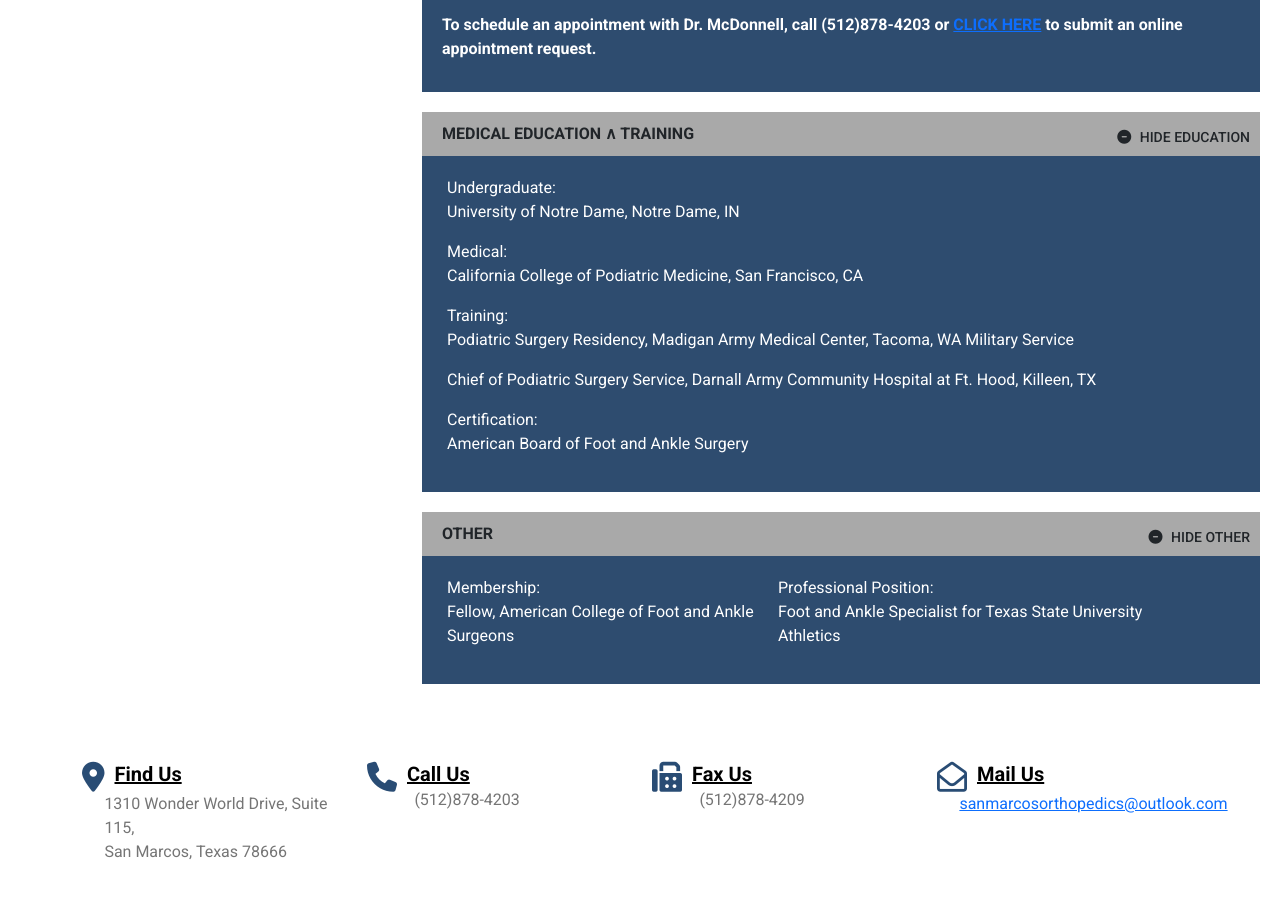
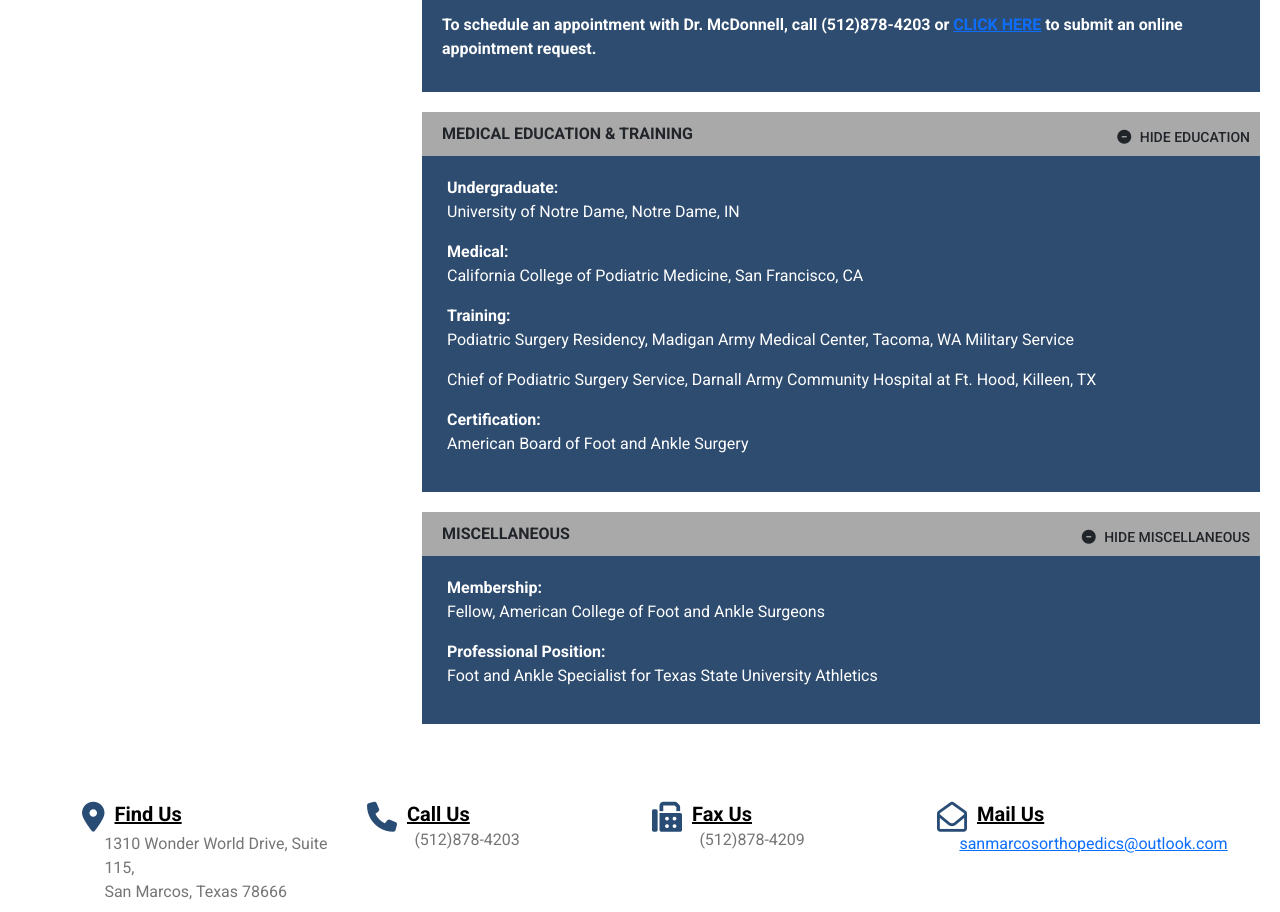
Before and after one commit to ceeya12/sanmarcos_orthopedics, a website: page dist/markmcdonnell.html in a window 1280 px wide. Shown: the part 1367-2279 px from the top of the page. Drawn offline with nearby package versions, Linux system fonts and the light colour scheme; a script that the page names is missing.

Commit message:
commit mcdonnells content

```diff
--- a/dist/markmcdonnell.html
+++ b/dist/markmcdonnell.html
@@ -468,7 +468,7 @@
 
                     <div style="display: none;" class="loc-title-s phys-info-block">
                         <div class="block-title">
-                            Medical Education &and; Training
+                            Medical Education &amp; Training
                             <div class="expand">
                                 <span class="fa fa-minus-circle"></span>
                                 <span class="fa fa-plus-circle" style="display: none"></span>
@@ -485,16 +485,17 @@
                                     <div class="loc">
 
                                         <p>
-                                            Undergraduate: <br>
+                                            <span style="font-weight: bold;">Undergraduate:</span>
+                                            <br>
                                             University of Notre Dame, Notre Dame, IN
                                         </p>
                                         <p>
-                                            Medical:
+                                            <span style="font-weight: bold;">Medical:</span>
                                             <br>
                                             California College of Podiatric Medicine, San Francisco, CA
                                         </p>
                                         <p>
-                                            Training:
+                                            <span style="font-weight: bold;">Training:</span>
                                             <br>Podiatric Surgery Residency, Madigan Army Medical Center, Tacoma, WA
                                             Military Service
                                         </p>
@@ -504,7 +505,7 @@
 
                                         </p>
                                         <p>
-                                            Certification:
+                                            <span style="font-weight: bold;">Certification:</span>
                                             <br>
                                             American Board of Foot and Ankle Surgery
                                         </p>
@@ -518,27 +519,29 @@
 
                     <div style="display: none;" class="loc-title-c phys-info-block">
                         <div class="block-title">
-                            Other
+                            Miscellaneous
+
                             <div class="expand">
                                 <span class="fa fa-minus-circle"></span>
                                 <span class="fa fa-plus-circle" style="display: none"></span>
                                 <span class="exp-label">
                                     <span class="exp-status-view" style="display: none;">View</span>
                                     <span class="exp-status-hide">Hide</span>
-                                    Other
+                                    Miscellaneous
+
                                 </span>
                             </div>
                         </div>
                         <div class="block-content">
                             <div class="phys-loc-blocks">
                                 <div class="loc-hold">
-                                    <div class="loc" style="display: flex; justify-content: center;">
+                                    <div class="loc">
                                         <p>
-                                            Membership:
+                                            <span style="font-weight: bold;">Membership:</span>
                                             <br>Fellow, American College of Foot and Ankle Surgeons
                                         </p>
                                         <p>
-                                            Professional Position:
+                                            <span style="font-weight: bold;">Professional Position:</span>
                                             <br>
                                             Foot and Ankle Specialist for Texas State University Athletics
 
```
